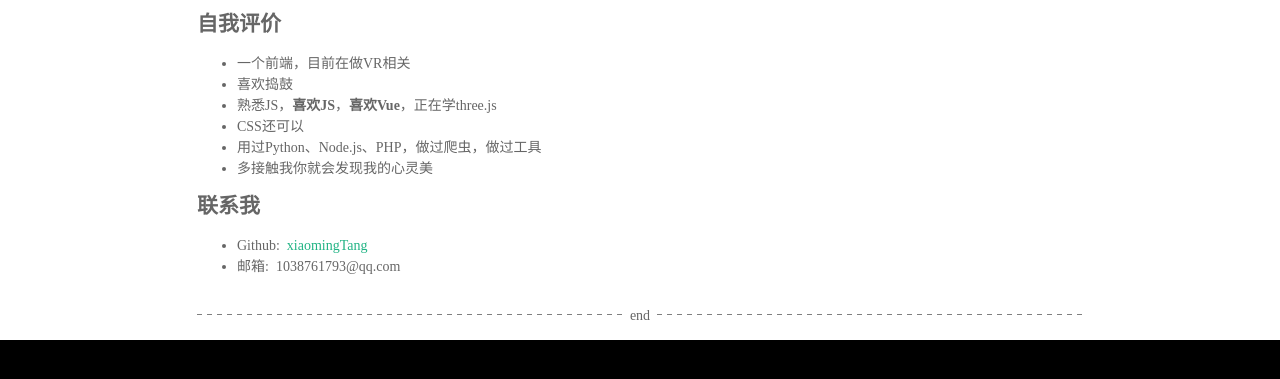
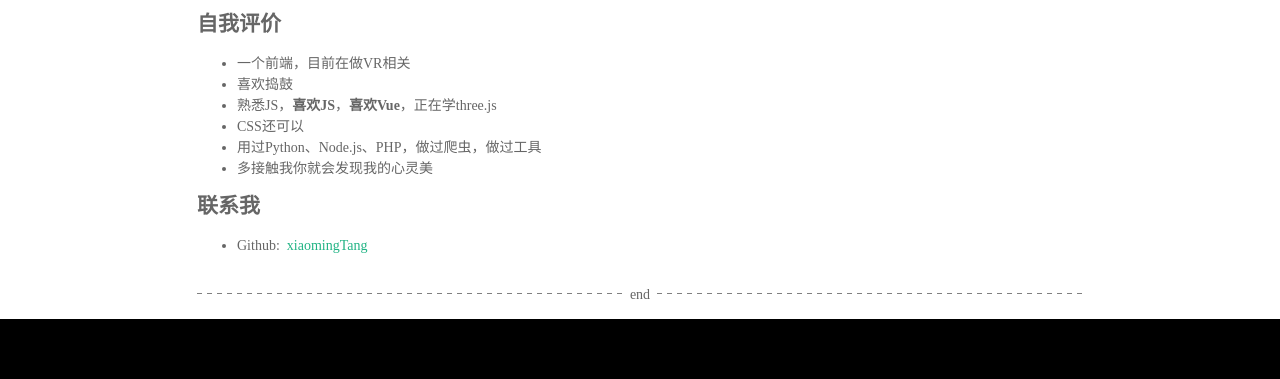
Before and after one commit to xiaomingTang/tang_blog, a website: page about.html in a window 1280 px wide. Shown: the part 75-454 px from the top of the page. Drawn offline with nearby package versions, Linux system fonts and the light colour scheme.

Commit message:
Update about.html

```diff
--- a/about.html
+++ b/about.html
@@ -42,7 +42,6 @@
     <h2>联系我</h2>
     <ul>
       <li>Github:&nbsp;&nbsp;<a href="https://github.com/xiaomingTang" target="_blank">xiaomingTang</a></li>
-      <li>邮箱:&nbsp;&nbsp;1038761793@qq.com</li>
     </ul>
     <div class="deadline">
       <div class="deadline-state">end</div>
```
